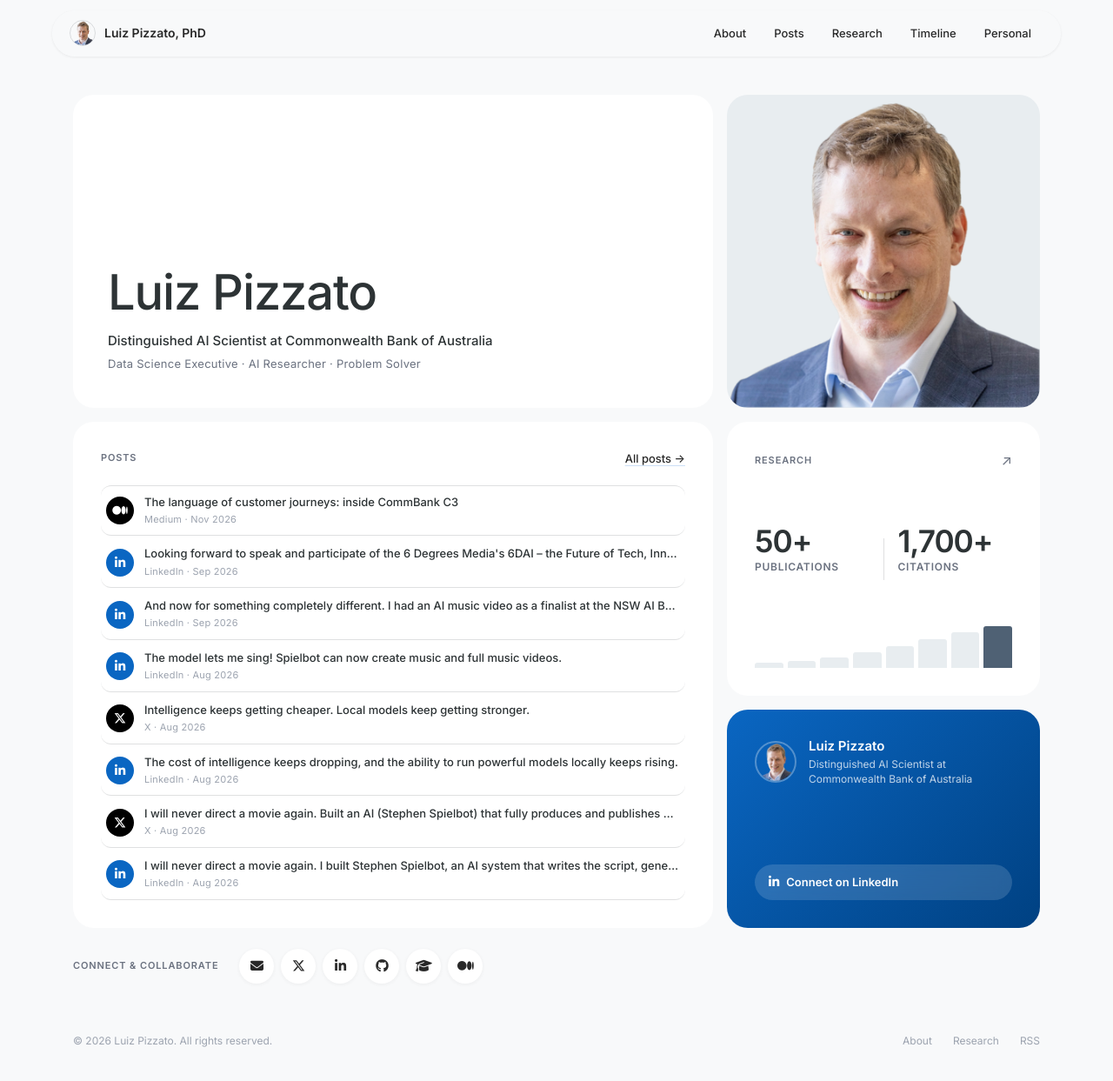
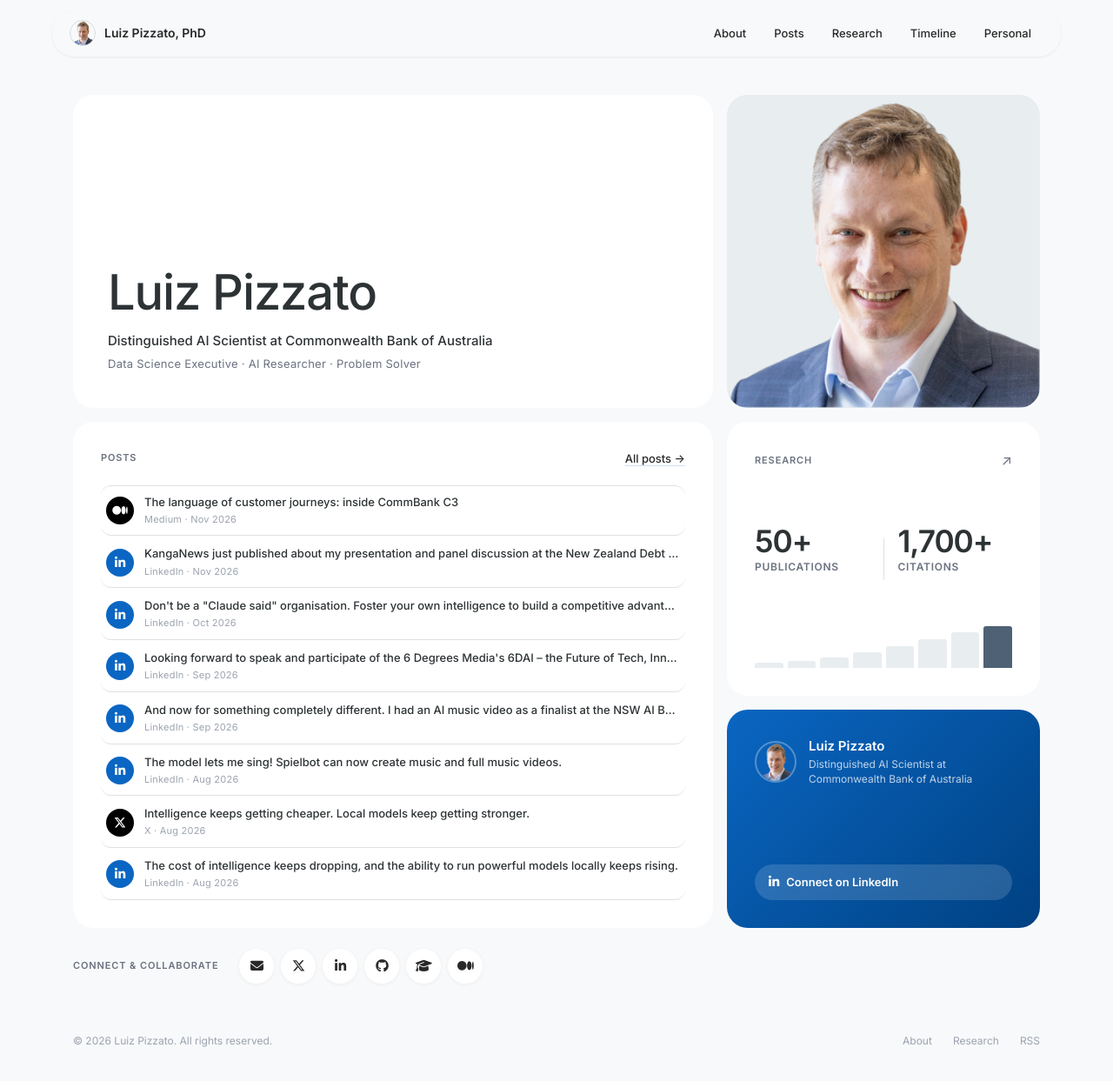
Before and after one commit to pizzato/pizzato.github.io, a Jekyll site: the page built from index.html, in a window 1280 px wide and 1246 px high. Shown: the top 1243 px of the window at 87% size. Built offline with Jekyll 4.4.1, drawn with Linux system fonts in a browser that asks for light colours.

Commit message:
Add the KangaNews and 6DAI Sydney LinkedIn posts

```diff
--- a/_data/stream.json
+++ b/_data/stream.json
@@ -5,6 +5,20 @@
     "url": "https://medium.com/@CommBankTechnology/the-language-of-customer-journeys-inside-commbank-c3-d47b4758112d",
     "date": "2026-11-26",
     "source": "Medium"
+  },
+  {
+    "type": "linkedin",
+    "title": "KangaNews just published about my presentation and panel discussion at the New Zealand Debt Capital Market Summit 2026…",
+    "url": "https://www.linkedin.com/posts/pizzato_kanganews-just-published-about-my-presentation-activity-7527837948055093248-tr_R",
+    "date": "2026-11-16",
+    "source": "LinkedIn"
+  },
+  {
+    "type": "linkedin",
+    "title": "Don't be a \"Claude said\" organisation. Foster your own intelligence to build a competitive advantage.",
+    "url": "https://www.linkedin.com/posts/pizzato_6daisydney-activity-7516362314690945024-YJrB",
+    "date": "2026-10-15",
+    "source": "LinkedIn"
   },
   {
     "type": "linkedin",
--- a/_data/stream_manual.yml
+++ b/_data/stream_manual.yml
@@ -22,6 +22,16 @@ entries:
   title: 'The language of customer journeys: inside CommBank C3'
   url: https://medium.com/@CommBankTechnology/the-language-of-customer-journeys-inside-commbank-c3-d47b4758112d
   date: '2026-11-26'
+- type: linkedin
+  title: KangaNews just published about my presentation and panel discussion at the
+    New Zealand Debt Capital Market Summit 2026…
+  url: https://www.linkedin.com/posts/pizzato_kanganews-just-published-about-my-presentation-activity-7527837948055093248-tr_R
+  date: '2026-11-16'
+- type: linkedin
+  title: Don't be a "Claude said" organisation. Foster your own intelligence to build
+    a competitive advantage.
+  url: https://www.linkedin.com/posts/pizzato_6daisydney-activity-7516362314690945024-YJrB
+  date: '2026-10-15'
 - type: linkedin
   title: Looking forward to speak and participate of the 6 Degrees Media's 6DAI –
     the Future of Tech, Innovation & Work on 15th October at the Hyatt Regency, Sydney.
```
Also changed, not shown: _data/timeline.json.
